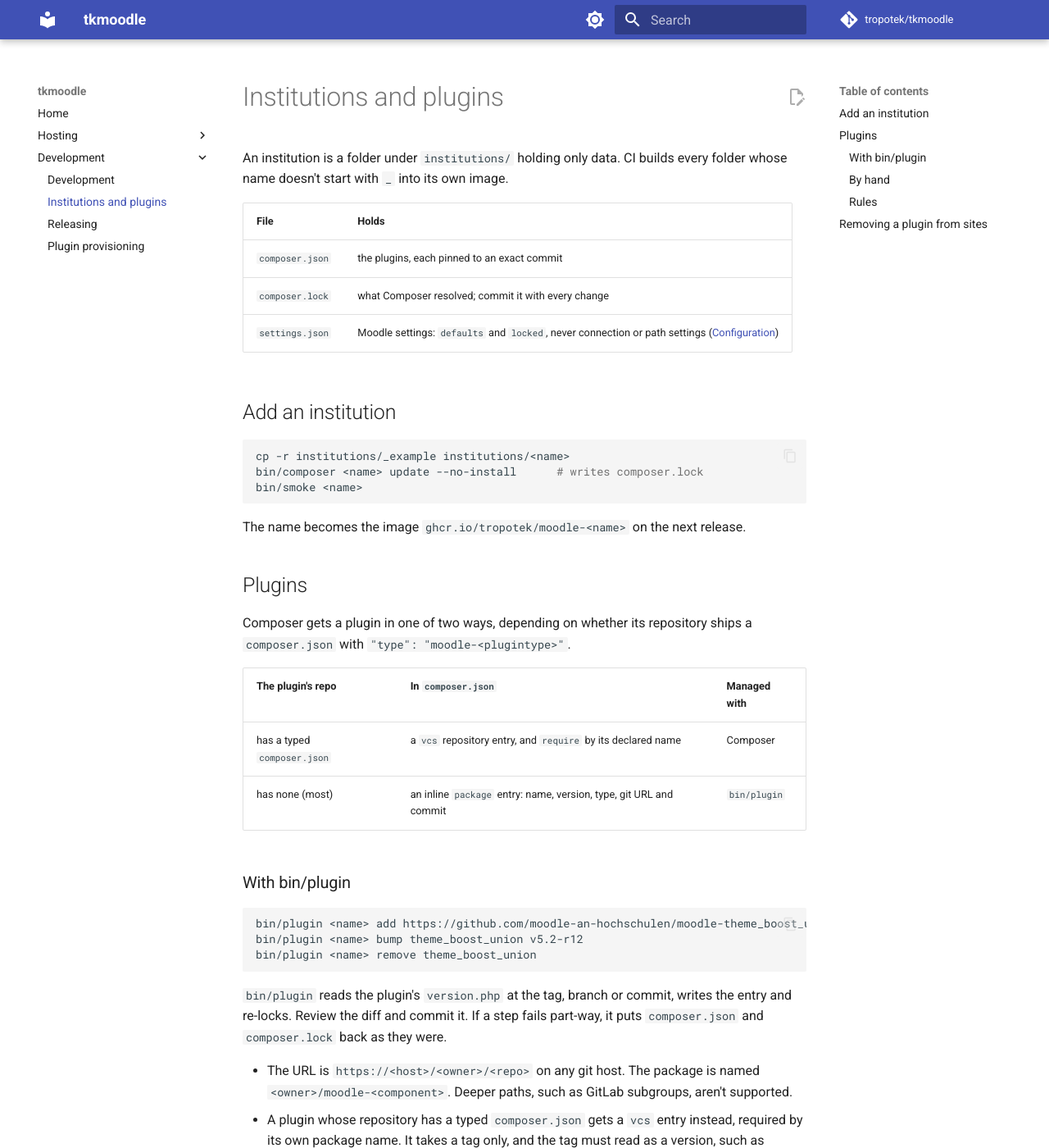
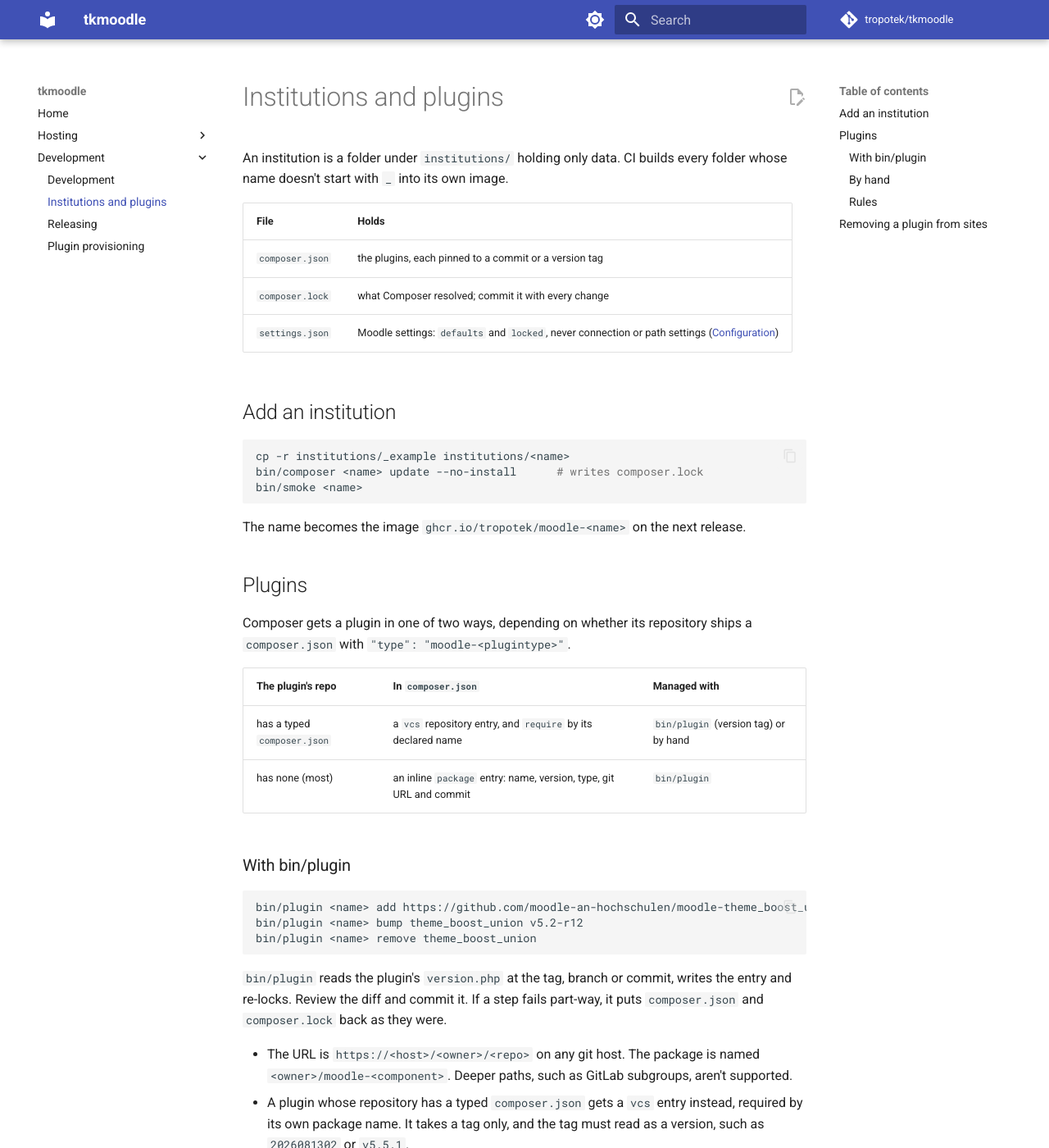
Before and after one commit to tropotek/tkmoodle, an MkDocs documentation site: the page built from docs/institutions.md, in a window 1280 px wide and 1400 px high. Shown: the whole window at 82% size. Built offline with MkDocs 1.6.1 and Material for MkDocs 9.7.7, drawn with Linux system fonts in a browser that asks for light colours; comment, search, counter and statistics services are not loaded.

Commit message:
docs: plugin tables cover vcs entries by version tag; push release tags one at a time
Co-Authored-By: Claude Opus 5.5 <noreply@anthropic.com>

```diff
--- a/docs/institutions.md
+++ b/docs/institutions.md
@@ -5,7 +5,7 @@ name doesn't start with `_` into its own image.
 
 | File | Holds |
 |---|---|
-| `composer.json` | the plugins, each pinned to an exact commit |
+| `composer.json` | the plugins, each pinned to a commit or a version tag |
 | `composer.lock` | what Composer resolved; commit it with every change |
 | `settings.json` | Moodle settings: `defaults` and `locked`, never connection or path settings ([Configuration](configuration.md#site-settings)) |
 
@@ -26,7 +26,7 @@ Composer gets a plugin in one of two ways, depending on whether its repository s
 
 | The plugin's repo | In `composer.json` | Managed with |
 |---|---|---|
-| has a typed `composer.json` | a `vcs` repository entry, and `require` by its declared name | Composer |
+| has a typed `composer.json` | a `vcs` repository entry, and `require` by its declared name | `bin/plugin` (version tag) or by hand |
 | has none (most) | an inline `package` entry: name, version, type, git URL and commit | `bin/plugin` |
 
 ### With bin/plugin
```
Also changed, not shown: docs/releasing.md (+2 -1 lines).
